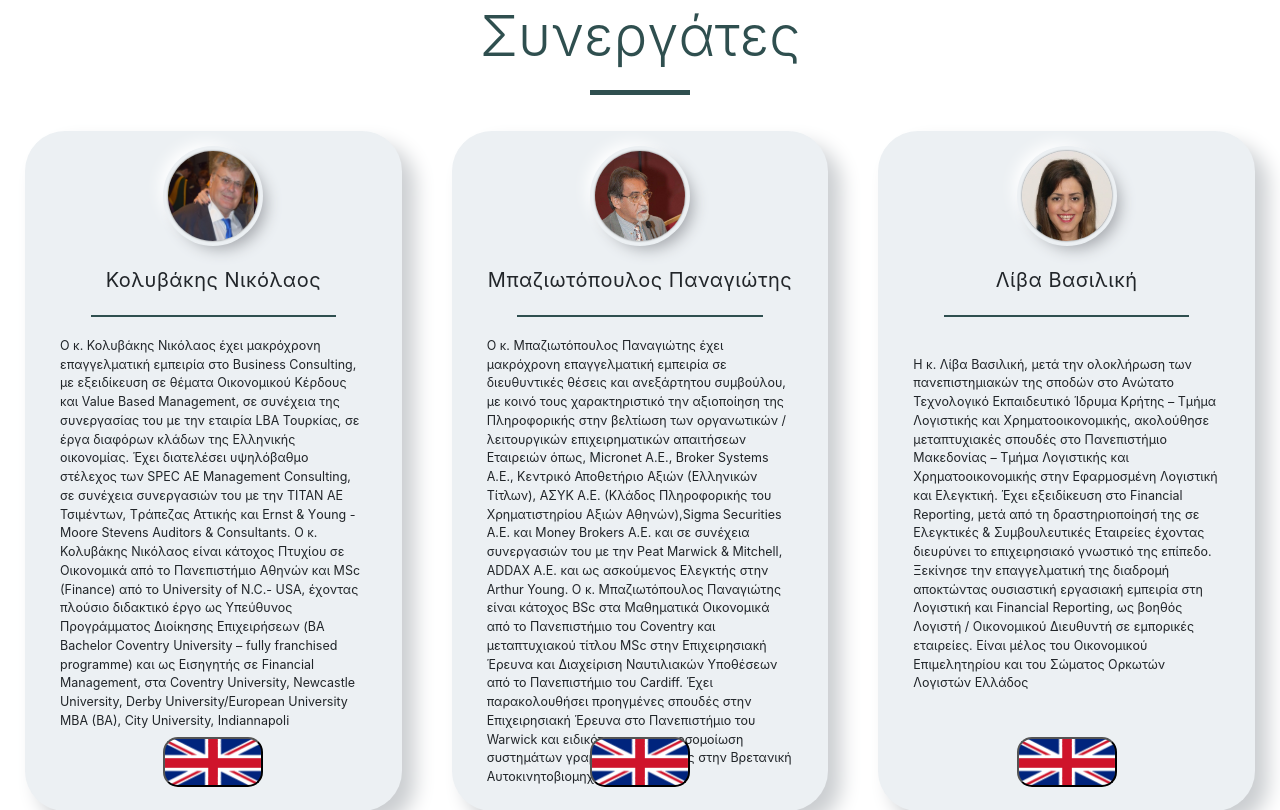
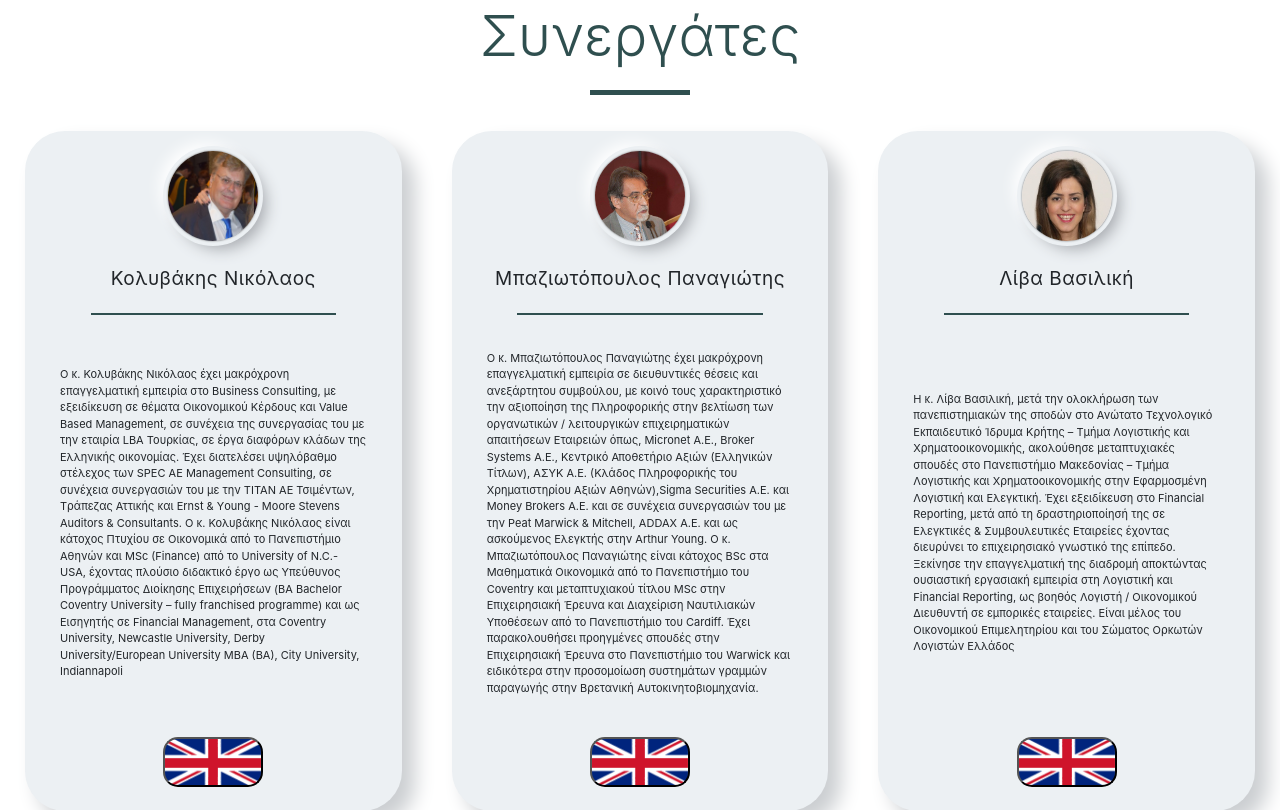
Before and after one commit to AlvertosFIorantis/single_page_bootsrap, a plain HTML site: page index.html in a window 1280 px wide. Shown: the part 3397-4207 px from the top of the page. Drawn offline with Linux system fonts and the light colour scheme; files whose address does not match are found by name.

Commit message:
fixing issue in small screen heights 2

```diff
--- a/css/main.css
+++ b/css/main.css
@@ -209,14 +209,14 @@
   margin: 20px auto 20px auto;
 }
 
-@media screen and (max-height: 800px) {
+@media screen and (max-height: 800px) and (min-width: 1250px) {
   .card-inner {
     position: relative;
     width: 100%;
     height: 100%;
     transition: transform 0.8s;
     transform-style: preserve-3d;
-    font-size: 12.5px !important;
+    font-size: 11px !important;
   }
 
   .title-underline-sinergates {
@@ -243,7 +243,7 @@
 
   .title {
     text-align: center;
-    font-size: 20px;
+    font-size: 19px;
     padding-top: 24px;
     letter-spacing: 0.5px;
     margin-bottom: 10px;
```
